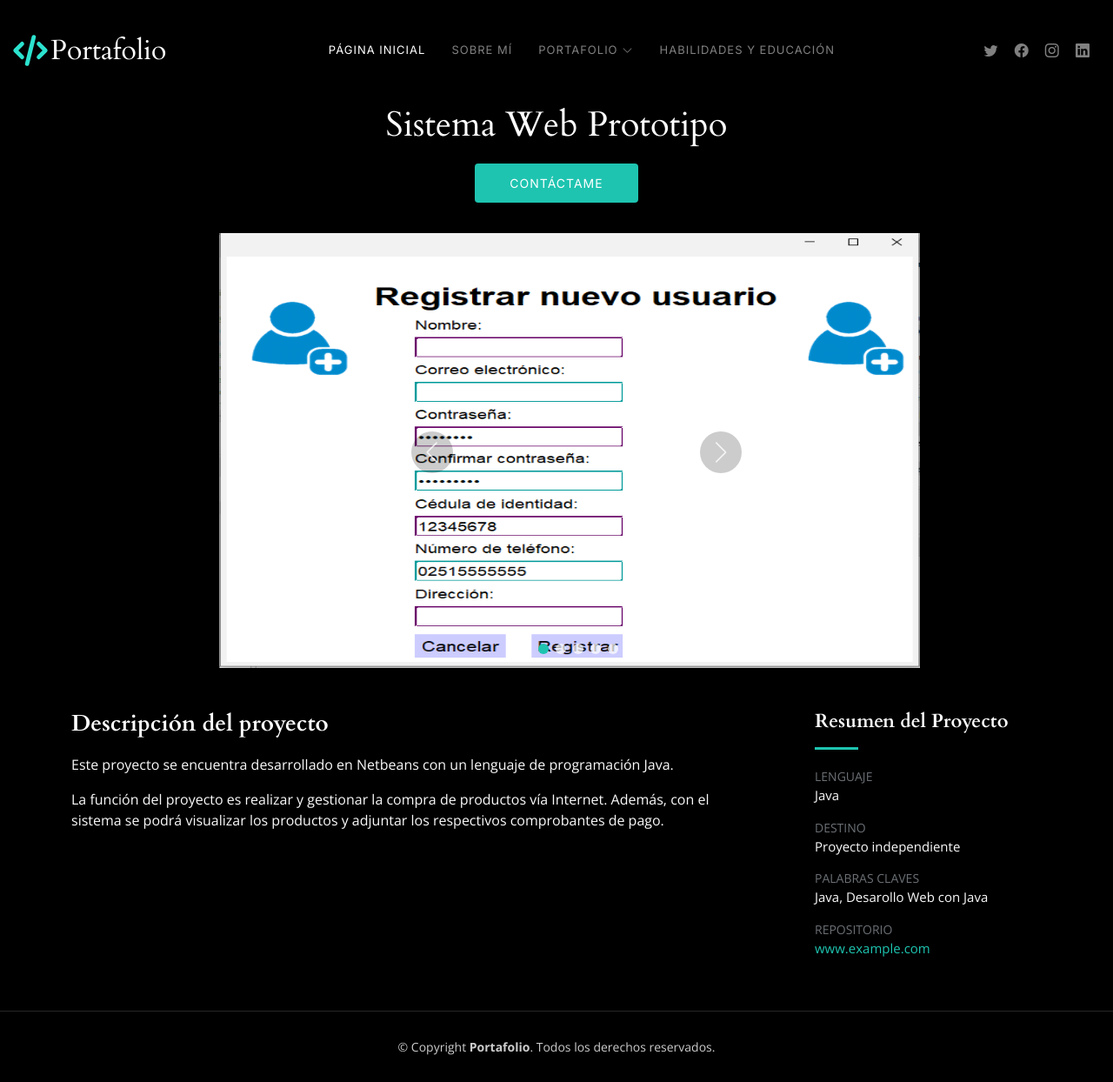
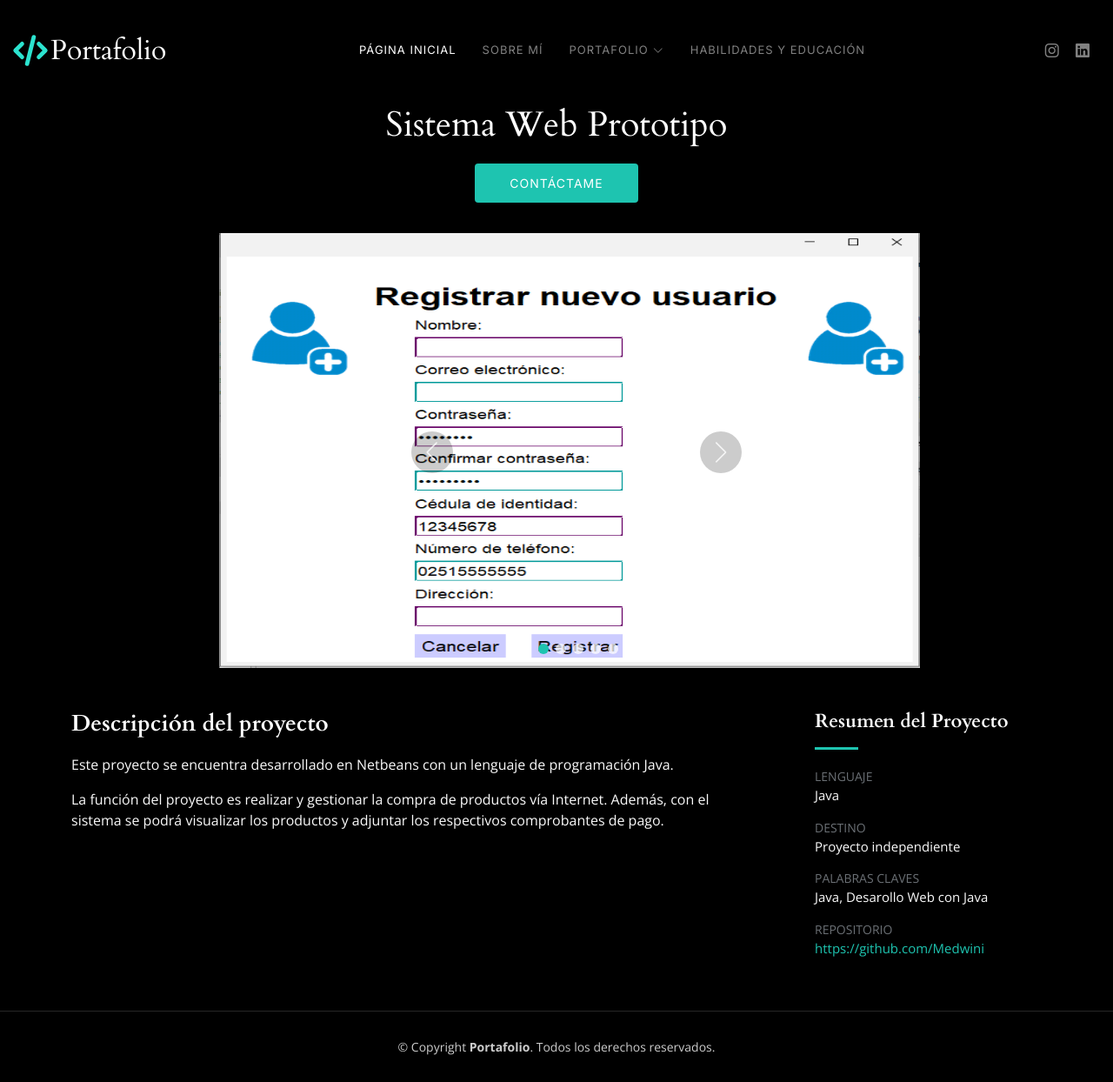
Before and after one commit to Medwini/Mi_portafolio, a plain HTML site: page Portafolio - Medwini Hidalgo/proyecto_2.html in a window 1280 px wide. Shown: the whole page at 87% size. Drawn offline with nearby package versions, Linux system fonts and the light colour scheme.

Commit message:
Se agregó links de repositorio e iconos de redes

```diff
--- a/Portafolio - Medwini Hidalgo/proyecto_2.html
+++ b/Portafolio - Medwini Hidalgo/proyecto_2.html
@@ -97,10 +97,8 @@
       </nav><!-- .navbar -->
 
       <div class="header-social-links">
-        <a href="#" class="twitter"><i class="bi bi-twitter"></i></a>
-        <a href="#" class="facebook"><i class="bi bi-facebook"></i></a>
-        <a href="#" class="instagram"><i class="bi bi-instagram"></i></a>
-        <a href="#" class="linkedin"><i class="bi bi-linkedin"></i></i></a>
+        <a href="https://www.instagram.com/medwini/?hl=es-la" class="instagram"><i class="bi bi-instagram"></i></a>
+        <a href="https://www.linkedin.com/in/medwini-hidalgo/?original_referer=" class="linkedin"><i class="bi bi-linkedin"></i></i></a>
       </div>
       <i class="mobile-nav-toggle mobile-nav-show bi bi-list"></i>
       <i class="mobile-nav-toggle mobile-nav-hide d-none bi bi-x"></i>
@@ -204,7 +202,7 @@
                 <li><strong>Lenguaje</strong> <span>Java</span></li>
                 <li><strong>Destino</strong> <span>Proyecto independiente</span></li>
                 <li><strong>Palabras Claves</strong> <span>Java, Desarollo Web con Java</span></li>
-                <li><strong>Repositorio</strong> <a href="#">www.example.com</a></li>
+                <li><strong>Repositorio</strong> <a href="https://github.com/Medwini/Prototipo_sistema_web.git">https://github.com/Medwini</a></li>
                 <!--<li><a href="#" class="btn-visit align-self-start">Visit Website</a></li>-->
               </ul>
             </div>
```
Also changed, not shown: Portafolio - Medwini Hidalgo/about.html (+2 -4 lines), Portafolio - Medwini Hidalgo/index.html (+2 -4 lines), Portafolio - Medwini Hidalgo/proyecto_1.html (+3 -5 lines), Portafolio - Medwini Hidalgo/proyecto_3.html (+3 -5 lines), Portafolio - Medwini Hidalgo/proyecto_4.html (+3 -5 lines), Portafolio - Medwini Hidalgo/proyecto_5.html (+3 -5 lines), Portafolio - Medwini Hidalgo/proyecto_6.html (+3 -5 lines), Portafolio - Medwini Hidalgo/proyecto_en_desarrollo.html (+2 -4 lines), Portafolio - Medwini Hidalgo/services.html (+2 -4 lines).
